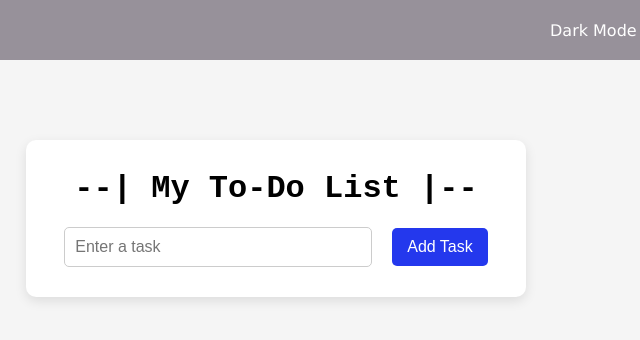
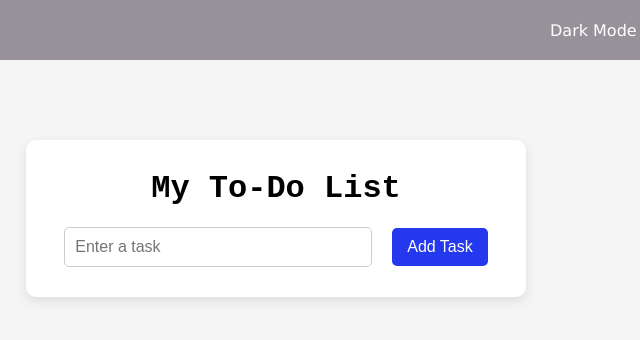
Before and after one commit to Rajnish-yadav-ji/Todo-App, a plain HTML site: page index.html in a window 1280 px wide. Shown: the full height of the page, 364-1004 px from the left. Drawn offline with Linux system fonts and the light colour scheme.

Commit message:
Update index.html
updated html's h1

```diff
--- a/index.html
+++ b/index.html
@@ -13,7 +13,7 @@
     </div>
   <div class="container">
 
-  <h1>--| My To-Do List |--</h1>
+  <h1>My To-Do List</h1>
    <div class="inputBox">
     <input type="text" id="taskInput" placeholder="Enter a task">
   <button onclick="addTask()" id="addBtn">Add Task</button>
```
